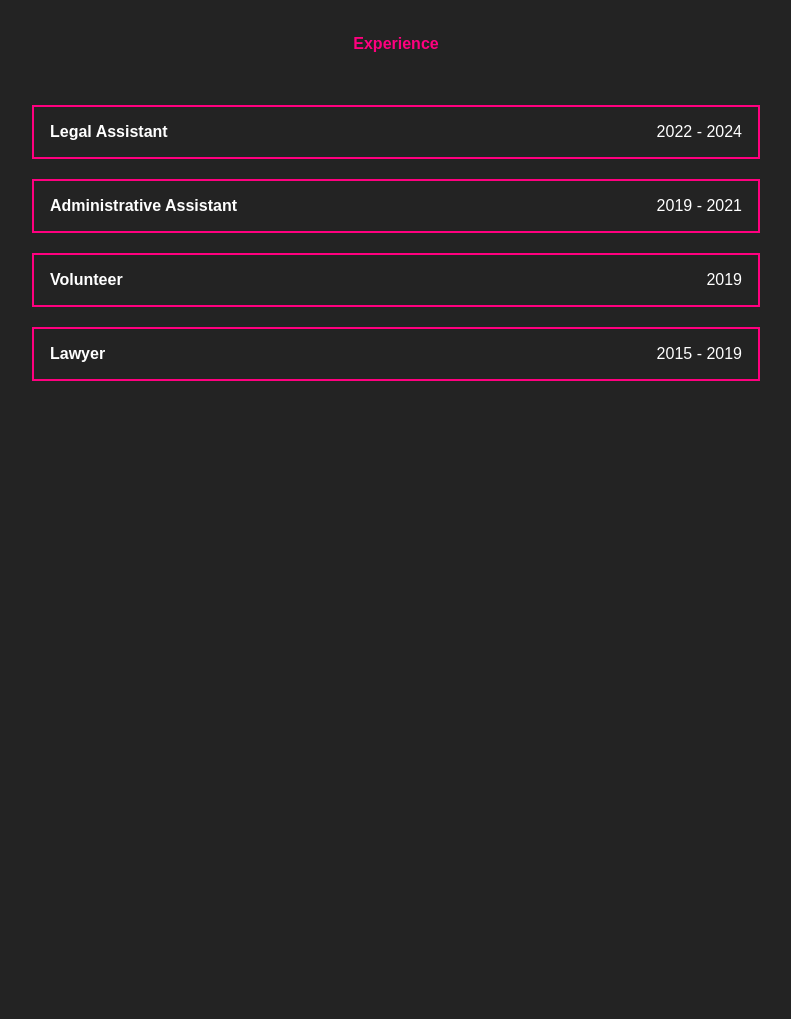
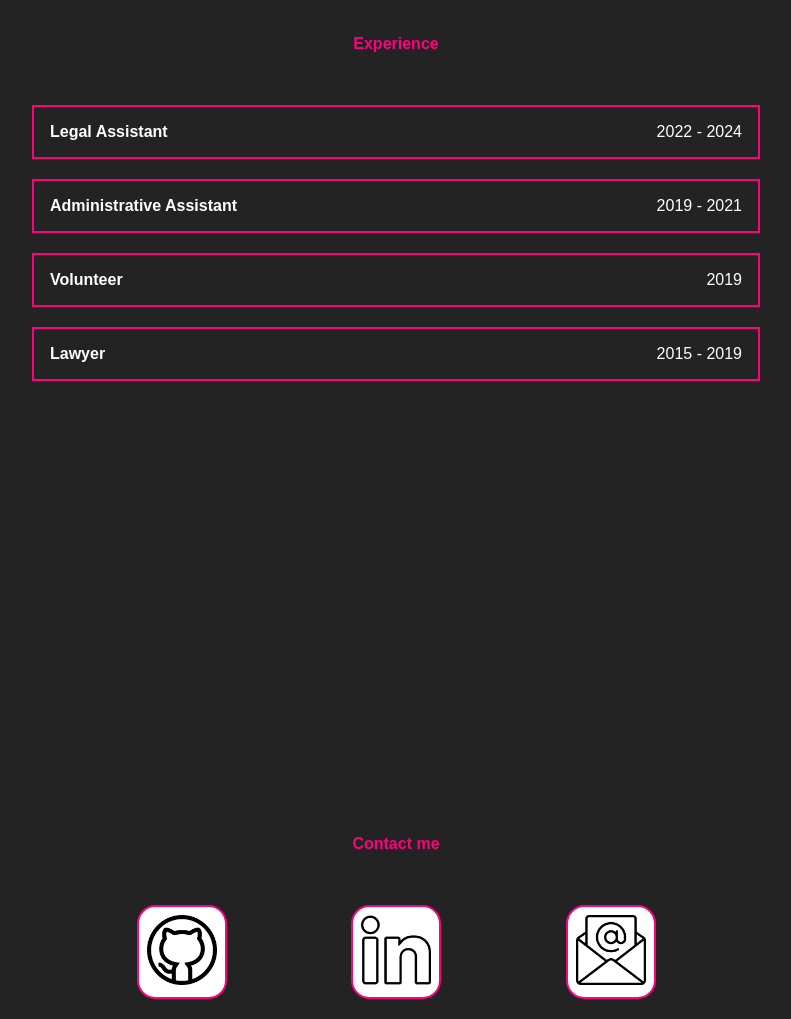
Before and after one commit to lenizeramos/firstportfolio, a website: page src/index.html in a window 1280 px wide. Shown: the part 3267-4286 px from the top of the page, without its empty margins (244-1035 px from the left). Before the commit the page ends 3940 px from the top, so only its background shows below. Drawn offline with Linux system fonts and the light colour scheme; a web font is replaced by a local one.

Commit message:
add contact me page

```diff
--- a/src/index.html
+++ b/src/index.html
@@ -123,6 +123,25 @@
           </div>
         </div>
       </section>
+      <section id="contact">
+        <h2>Contact me</h2>
+        <div class="contact-flex">
+          <div class="icon-contact">
+            <a href="https://github.com/lenizeramos" target="_blank"
+              ><img src="images/github.png" alt=""
+            /></a>
+          </div>
+          <div class="icon-contact">
+            <a href="https://www.linkedin.com/in/lenizeramos" target="_blank"
+              ><img src="images/linkedin.png" alt=""
+            /></a>
+          </div>
+          <div class="icon-contact">
+            <a href="mailto:lenizemr@gmail.com?"><img src="images/email.png" alt=""
+            /></a>
+          </div>
+        </div>
+      </section>
     </main>
   </body>
 </html>
--- a/src/sass/index.scss
+++ b/src/sass/index.scss
@@ -303,7 +303,53 @@ main {
     display: flex;
     align-items: center;
     justify-content: space-between;
-    flex-direction: row wrap;
+    flex-flow: row wrap;
     padding: 1em;
   }
 }
+
+#contact {
+  // background-color: lightgray;
+
+  @media only screen and (max-width: 600px) {
+    padding-top: 355px;
+    height: 100%;
+  }
+
+  @media only screen and (min-width: 601px) {
+    padding-top: 130px;
+  }
+
+  h2 {
+    color: $main-color;
+    text-align: center;
+    padding: 2em;
+  }
+
+  .contact-flex {
+    width: 100%;
+    display: flex;
+    flex-flow: row wrap;
+    justify-content: space-evenly;
+    align-items: center;
+    padding: 20px;
+
+    @media only screen and (max-width: 600px) {
+      gap: 10px;
+    }
+
+    @media only screen and (min-width: 601px) {
+      gap: 20px;
+    }
+  }
+  .icon-contact {
+    border: 2px solid $main-color;
+    border-radius: 20%;
+    background-color: white;
+    padding: 0.5em;
+  }
+
+  img {
+    height: 70px;
+  }
+}
```
Also changed, not shown: src/css/index.css, src/images/Designer (1).jpeg (added), src/images/Designer (2).jpeg (added), src/images/Designer (3).jpeg (added), src/images/Designer (4).jpeg (added), src/images/Designer.jpeg (added), src/images/email.png (added), src/images/git.png (added), src/images/github.png (added), src/images/linkedin.png (added), 1 other file.
